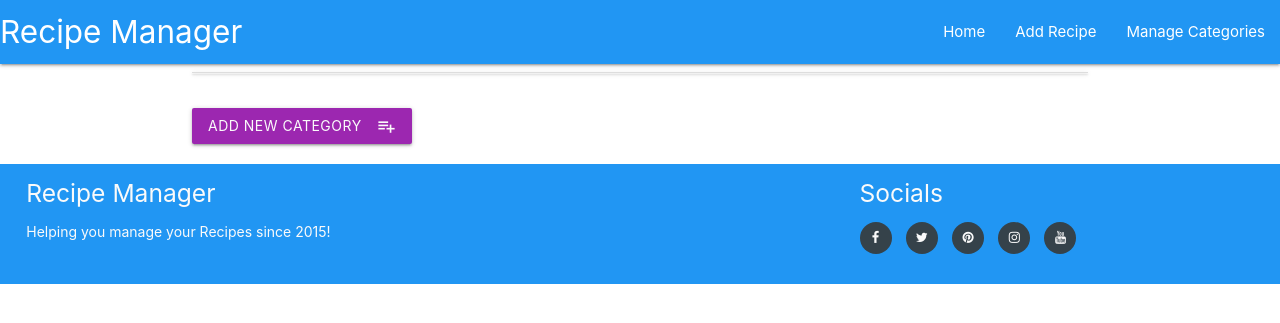
After one commit to ezat-r/recipe-manager, a Flask app: page /view-categories in a window 1280 px wide. The commit adds this page. Shown: the top 323 px of the page. Run offline with Flask 2, Linux system fonts and the light colour scheme; data that the repository does not hold is empty; some libraries are stand-ins or nearby versions.

Commit message:
Added functionality of viewing, editing and deleting recipe categories. Created 3 new templates to handle the front end and implemented handling in 'app.py' for backend.

```diff
--- a/app.py
+++ b/app.py
@@ -109,6 +109,7 @@ def viewRecipe(recipe_id):
 
 ######## Edit a Recipe
 
+# method to handle the editing of a recipe
 @app.route("/edit-recipe/<recipe_id>")
 def editRecipe(recipe_id):
     # fetch entry for selected Recipe
@@ -127,6 +128,7 @@ def editRecipe(recipe_id):
     return render_template("edit-recipe.html", recipe=_recipe, categories=allCategories, ingredients=listIngre, recipeSteps=listSteps)
 
 
+# method to handle the updating of a recipe entry in the Database
 @app.route("/update-recipe/<recipe_id>", methods=["POST"])
 def updateRecipe(recipe_id):
     recipes = mongo.db["recipes"]
@@ -191,5 +193,67 @@ def deleteRecipe(recipe_id):
     return redirect(url_for("index"))
 
 
+#************ Categories ************#
+
+# method to handle the categories page
+@app.route("/view-categories")
+def getCategories():
+    _categories = mongo.db.categories.find()
+    return render_template("categories.html", categories=_categories)
+
+
+######## Add a Category
+
+# method to handle the adding of a category
+@app.route("/add-category")
+def addCategory():
+    return render_template("add-category.html")
+
+
+# method to handle the inserting of a category to the database
+@app.route("/insert-category", methods=["POST"])
+def insertCategory():
+    categories = mongo.db.categories
+    categories.insert_one(request.form.to_dict())
+    return redirect(url_for("getCategories"))
+
+
+######## Edit a Category
+
+# method to handle the editing of a category
+@app.route("/edit-category/<category_id>")
+def editCategory(category_id):
+    _category = mongo.db.categories.find_one({"_id": ObjectId(category_id)})
+    return render_template("edit-category.html", category=_category)
+
+
+# method to handle the updating of a category in database
+@app.route("/update-category/<category_id>", methods=["POST"])
+def updateCategory(category_id):
+    categories = mongo.db["categories"]
+
+    # used to target the entry we want to update
+    queryId = {"_id": ObjectId(category_id)}
+
+    # grabbing the new values from the form submission and using them to create a dictionary
+    newValues = {
+        "category_name": request.form["category_name"]
+    }
+
+    # Used to update the entry in the MongoDB database
+    categories.update_one(queryId, {"$set": newValues})
+
+    # Re-direct to the 'get-tasks' view
+    return redirect(url_for("getCategories"))
+
+
+######## Delete a Category
+
+# method to handle the deleting of a category from database
+@app.route("/delete-category/<category_id>")
+def deleteCategory(category_id):
+    mongo.db.categories.delete_one({"_id": ObjectId(category_id)})
+    return redirect(url_for("getCategories"))
+
 # run app in debugging mode
 app.run(debug=True)
--- a/static/css/main.css
+++ b/static/css/main.css
@@ -7,8 +7,8 @@
     padding: 0 0.5em;
 }
 
-/* List view - recipe title  */
-.recipe-title-header{
+/* List view - recipe & category title  */
+.recipe-title-header, .category-title-header{
     margin-top: 5px;
 }
 
--- a/templates/base.html
+++ b/templates/base.html
@@ -24,14 +24,14 @@
                 <ul id="nav-mobile" class="right hide-on-med-and-down">
                     <li><a href="{{url_for('index')}}">Home</a></li>
                     <li><a href="{{url_for('addRecipe')}}">Add Recipe</a></li>
-                    <li><a href="">Manage Categories</a></li>
+                    <li><a href="{{url_for('getCategories')}}">Manage Categories</a></li>
                 </ul>
             </div>
         </nav>
         <ul class="sidenav" id="mobile-demo">
             <li><a href="{{url_for('index')}}">Home</a></li>
             <li><a href="{{url_for('addRecipe')}}">Add Recipe</a></li>
-            <li><a href="">Manage Categories</a></li>
+            <li><a href="{{url_for('getCategories')}}">Manage Categories</a></li>
         </ul>
     </header>
     <!-- End Navigation -->
--- /dev/null
+++ b/templates/categories.html
@@ -0,0 +1,23 @@
+{% extends 'base.html' %}
+{% block content %}
+    <div class="row">
+        <ul class="collapsible">
+            {% for category in categories %}
+            <li>
+                <div class="collapsible-header">
+                    <a href="{{url_for('deleteCategory', category_id=category._id)}}" class="waves-effect waves-light btn btn-small red">Del</a>
+                    <a href="{{url_for('editCategory', category_id=category._id)}}" class="waves-effect waves-light btn btn-small blue">Edit</a>
+                    <div class="category-title-header col s9">
+                        <strong>{{category.category_name}}</strong>
+                    </div>
+                </div>
+            </li>
+            {% endfor %}
+        </ul>
+    </div>
+    <div class="row">
+        <a href="/add-category" class="waves-effect waves-light btn purple">Add New Category
+            <i class="material-icons right">playlist_add</i>
+        </a>
+    </div>
+{% endblock %}
```
Also changed, not shown: templates/add-category.html (added, +20 -0 lines), templates/edit-category.html (added, +22 -0 lines).
